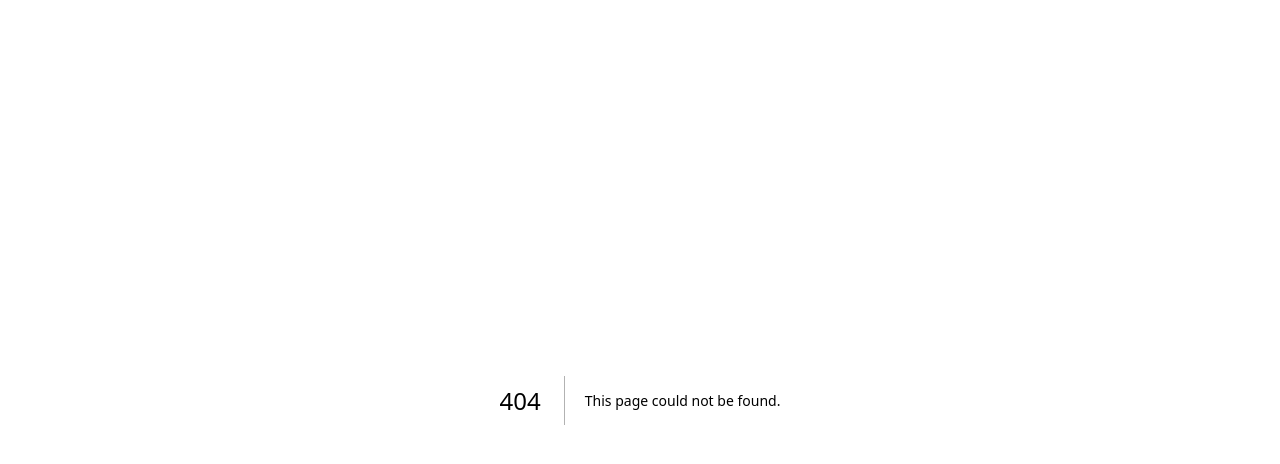
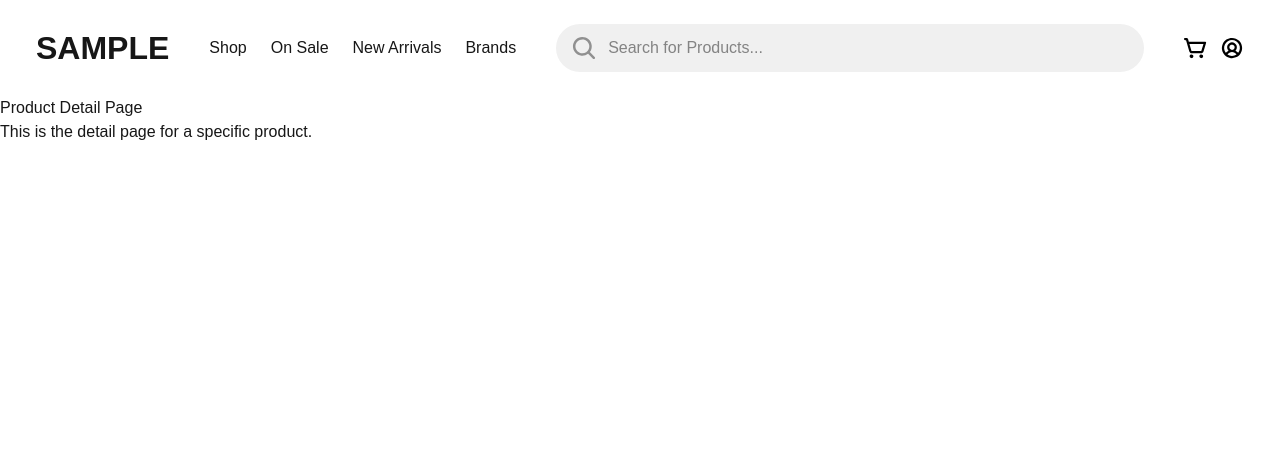
Before and after one commit to mnias/practice-store, a Next.js app: page /product/1 in a window 1280 px wide. Before the commit this address had no page. Shown: the top 464 px of the page. Built offline with nearby package versions, Linux system fonts and the light colour scheme.

Commit message:
루트 레이아웃에 헤더 포함하도록 수정 상품 상세 페이지 라우팅 추가

```diff
--- a/src/app/layout.tsx
+++ b/src/app/layout.tsx
@@ -1,6 +1,7 @@
 import type { Metadata, Viewport } from 'next';
 import { Geist, Geist_Mono } from 'next/font/google';
 import './globals.css';
+import Header from '@/components/main/header/header';
 
 const geistSans = Geist({
   variable: '--font-geist-sans',
@@ -32,7 +33,10 @@ export default function RootLayout({
 }>) {
   return (
     <html lang="en">
-      <body className={`${geistSans.variable} ${geistMono.variable} min-w-[390px] antialiased`}>{children}</body>
+      <body className={`${geistSans.variable} ${geistMono.variable} min-w-[390px] antialiased`}>
+        <Header />
+        {children}
+      </body>
     </html>
   );
 }
--- a/src/app/page.tsx
+++ b/src/app/page.tsx
@@ -1,5 +1,4 @@
 import Brands from '@/components/main/brands/brands';
-import Header from '@/components/main/header/header';
 import Promotion from '@/components/main/promotion/promotion';
 import ProductGroups from '@/components/main/product-groups/product-groups';
 import BrowseByDressStyle from '@/components/main/browse-by-dress-style/browse-by-dress-style';
@@ -10,7 +9,6 @@ export default function Home() {
   return (
     // <div className="flex w-full flex-col items-center">
     <>
-      <Header />
       <Promotion />
       <Brands />
       {/* <ProductGroups productGroups={productGroups} /> */}
--- /dev/null
+++ b/src/app/product/[id]/layout.tsx
@@ -0,0 +1,7 @@
+export default function Layout({
+  children,
+}: Readonly<{
+  children: React.ReactNode;
+}>) {
+  return <div>{children}</div>;
+}
--- /dev/null
+++ b/src/app/product/[id]/page.tsx
@@ -0,0 +1,8 @@
+export default function ProductDetailPage() {
+  return (
+    <div>
+      <h1>Product Detail Page</h1>
+      <p>This is the detail page for a specific product.</p>
+    </div>
+  );
+}
--- a/src/components/common/product/product.tsx
+++ b/src/components/common/product/product.tsx
@@ -1,6 +1,8 @@
+'use client';
 /* eslint-disable @next/next/no-img-element */
 import { Product as ProductType } from '@/types/product/product.interface';
 import StarRating from '../button/star-rating';
+import Link from 'next/link';
 
 interface Props {
   product: ProductType;
@@ -9,6 +11,7 @@ interface Props {
 export default function Product({ product }: Props) {
   return (
     <div className="">
+      <Link href={`/product/${product.id}`}>
         <img
           className=""
           src={product?.src}
@@ -19,6 +22,7 @@ export default function Product({ product }: Props) {
         <div className="text-bold line-clamp-2 cursor-pointer pt-2 text-[1rem] break-words md:pt-4 md:text-[1.25rem]">
           {product.name}
         </div>
+      </Link>
       <div className="mt-1 flex items-center md:mt-2">
         <StarRating starRating={4.5} />
         <div className="text-xs md:text-sm">
--- a/src/components/main/header/search-bar.tsx
+++ b/src/components/main/header/search-bar.tsx
@@ -1,10 +1,31 @@
+'use client';
 import Image from 'next/image';
+import { useState } from 'react';
 
 export default function SearchBar() {
+  const [productName, setProductName] = useState(``);
+
   return (
     <div className="hidden flex-1 rounded-[62px] bg-[#f0f0f0] px-4 py-3 lg:flex">
-      <Image className="pr-3" src="/ic_search.svg" alt="search icon" width={24} height={24} />
-      <input className="flex flex-1 outline-0" placeholder="Search for Products..." />
+      <Image
+        className="pr-3"
+        src="/ic_search.svg"
+        alt="search icon"
+        width={24}
+        height={24}
+        style={{
+          minWidth: 24,
+          minHeight: 24,
+          width: 'auto',
+          height: 'auto',
+        }}
+      />
+      <input
+        className="flex flex-1 outline-0"
+        placeholder="Search for Products..."
+        value={productName}
+        onChange={e => setProductName(e.target.value)}
+      />
     </div>
   );
 }
```
Lines whose indentation alone changed are shown as unchanged.
